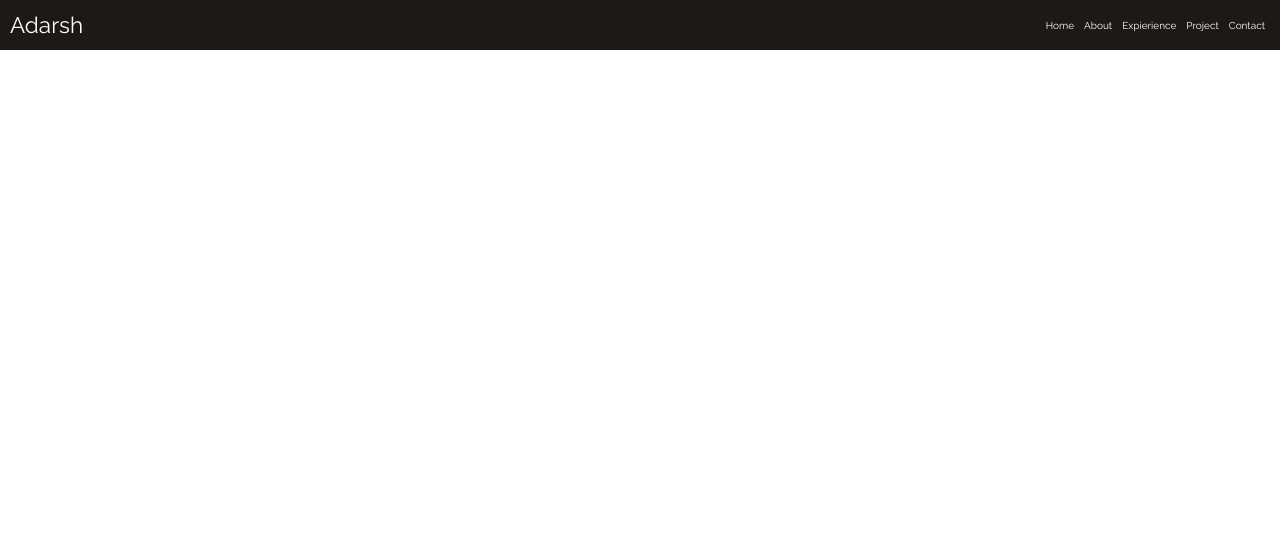
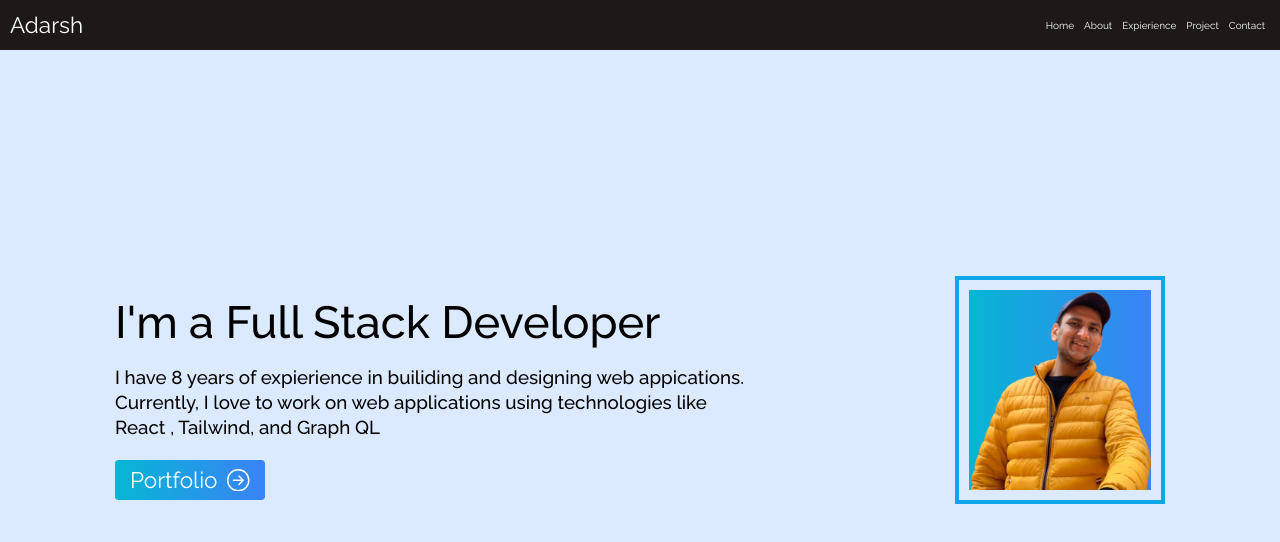
Before and after one commit to aadarsh10c/portfolio-project, a React (Vite) app: page / in a window 1280 px wide. Shown: the top 542 px of the page. Built offline with nearby package versions, Linux system fonts and the light colour scheme.

Commit message:
Created the sample homepage

```diff
--- a/src/App.jsx
+++ b/src/App.jsx
@@ -1,11 +1,13 @@
 import { useState } from 'react'
 import Navbar from './components/Navbar'
+import Home from './components/Home'
 
 function App() {
 
   return (
     <div>
       <Navbar />
+      <Home />
     </div>
   )
 }
--- /dev/null
+++ b/src/components/Home.jsx
@@ -0,0 +1,34 @@
+import React from "react";
+import HeroImage from "../assets/heroImage.png"
+import {BsArrowRightCircle} from 'react-icons/bs'
+
+export default function Home(){
+    return(
+        <div name="Home"
+            className="bg-blue-100 w-full h-screen
+                        flex flex-col items-center justify-center
+                        px-4 md:flex-row-reverse md:justify-around">
+            <div className="w-6/12 md:w-2/12 mb-8 md:border-solid md:border-sky-500 md:border-4">
+                <img className='rounded-xl md:p-4' src={HeroImage} alt="my profile picture" />
+            </div>
+            <div className="md:w-1/2">
+                <h1 className="text-5xl text-center md:text-left md:text-7xl font-medium mb-4 md:mb-8">
+                    I'm a Full Stack Developer
+                </h1>
+                <p className="font-medium text-center md:text-left text-xl md:text-3xl leading-8 md:leading-10 mb-4 md:mb-8">
+                    I have 8 years of expierience in builiding and designing
+                    web appications.
+                    Currently, I love to work on web applications using technologies like
+                    React , Tailwind, and Graph QL
+                </p>
+                <button className="group text-2xl md:text-4xl w-fit flex items-center justify-between gap-1 px-6 py-3
+                                    bg-gradient-to-r from-cyan-500 to-blue-500 rounded-md text-white my-0 mx-auto sm:m-0">
+                    Portfolio
+                    <span className=" group-hover:rotate-90 ml-3 duration-300">
+                        <BsArrowRightCircle />
+                    </span>
+                </button>
+            </div>
+        </div>
+    )
+}
```
